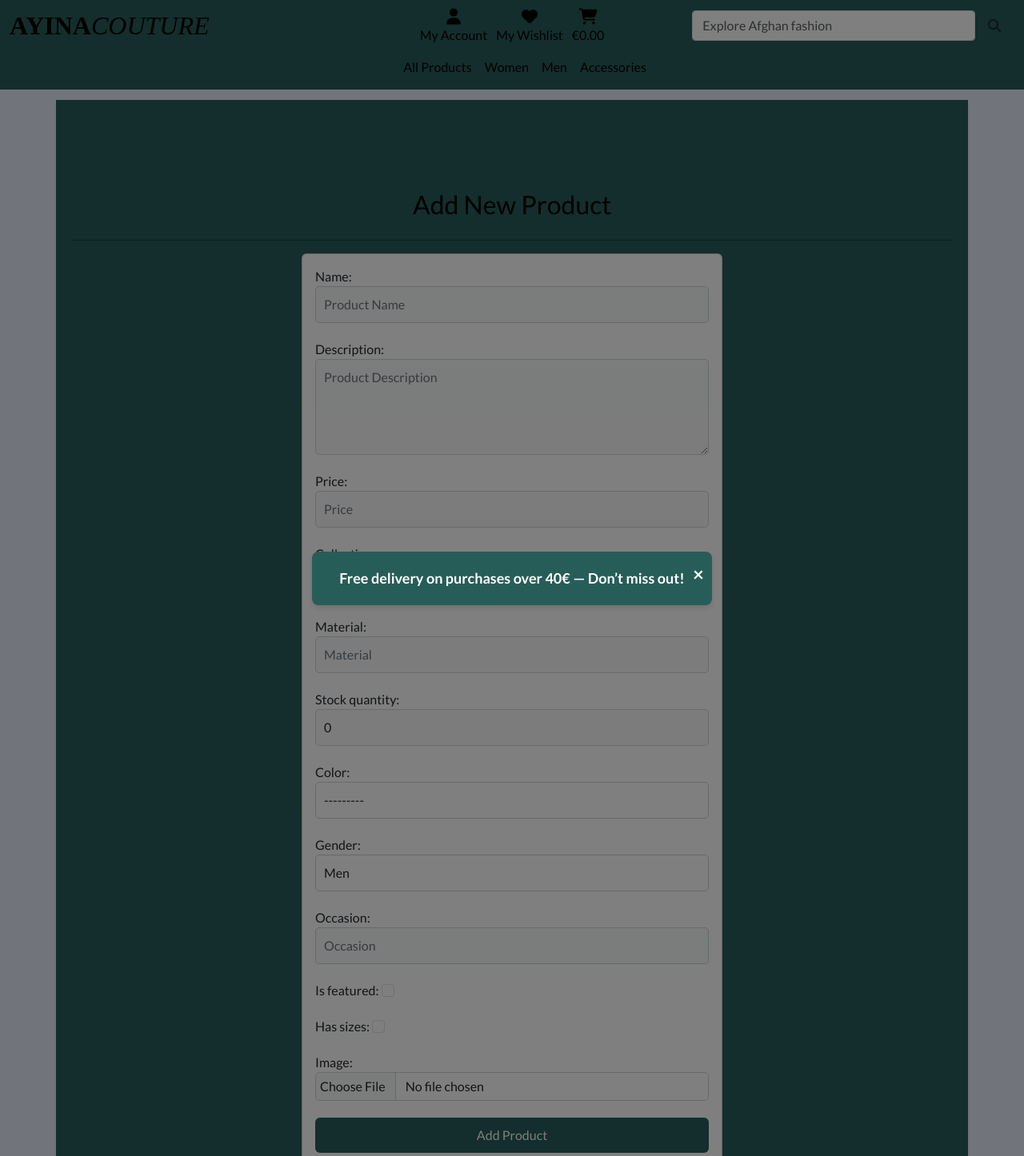
After one commit to ci-mustafa/ayina-couture, a Django app: page /products/add/ in a window 1280 px wide. The commit adds this page. Shown: the whole page at 80% size. Run offline with Django 5.2, Linux system fonts and the light colour scheme; the visitor is signed in with stand-in values (Sample User, id 1); data that the repository does not hold is empty; some libraries are stand-ins or nearby versions; some web fonts are replaced.

```diff
--- /dev/null
+++ b/products/forms.py
@@ -0,0 +1,25 @@
+from django import forms
+from .models import Product
+
+class ProductForm(forms.ModelForm):
+    class Meta:
+        model = Product
+        fields = ['name', 'description', 'price',
+        'collection','material','stock_quantity',
+        'color', 'gender', 'occasion', 'is_featured',
+        'has_sizes','image',
+        ]
+        widgets = {
+            'name': forms.TextInput(attrs={'class': 'form-control', 'placeholder': 'Product Name'}),
+            'description': forms.Textarea(attrs={'class': 'form-control', 'placeholder': 'Product Description', 'rows': 4}),
+            'price': forms.NumberInput(attrs={'class': 'form-control', 'placeholder': 'Price'}),
+            'material': forms.TextInput(attrs={'class': 'form-control', 'placeholder': 'Material'}),
+            'has_sizes': forms.CheckboxInput(attrs={'class': 'form-check-input'}),
+            'image': forms.FileInput(attrs={'class': 'form-control'}),
+            'collection': forms.Select(attrs={'class': 'form-control'}),
+            'color': forms.Select(attrs={'class': 'form-control'}),
+            'gender': forms.Select(attrs={'class': 'form-control'}),
+            'occasion': forms.TextInput(attrs={'class': 'form-control', 'placeholder': 'Occasion'}),
+            'is_featured': forms.CheckboxInput(attrs={'class': 'form-check-input'}),
+            'stock_quantity': forms.NumberInput(attrs={'class': 'form-control', 'placeholder': 'Stock Quantity'}),
+        }
--- /dev/null
+++ b/products/templates/products/product_add.html
@@ -0,0 +1,27 @@
+{% extends 'base.html' %}
+{% load static %}
+
+
+{% block content %}
+<div class="container d-flex flex-column justify-content-center align-items-center min-vh-100 product-add">
+    <div class="col-12 col-md-6">
+        <h2 class="text-center">Add New Product</h2>
+    </div>
+    <hr class="w-100 md-1">
+    <div class="row w-100 justify-content-center">
+        <!-- Product Form -->
+        <div class="col-12 col-md-6">
+            <div class="card shadow-sm">
+                <!-- Product Form Section -->
+                <div class="card-body product-info">
+                    <form method="POST" enctype="multipart/form-data">
+                        {% csrf_token %}
+                        {{ form.as_p }}
+                        <button type="submit" class="btn w-100">Add Product</button>
+                    </form>
+                </div>
+            </div>
+        </div>
+    </div>
+</div>
+{% endblock %}
--- a/products/templates/products/products.html
+++ b/products/templates/products/products.html
@@ -88,7 +88,7 @@
                         <!-- Links for updating and deleting the product -->
                         <div class="admin-links d-flex justify-content-start">
                             <a href="#" class="update-link text-primary">Update</a>
-                            <a href="#" class="delete-link text-danger">Delete</a>
+                            <a href="{% url 'product-delete' pk=product.id %}" class="delete-link text-danger">Delete</a>
                         </div>
                     {% endif %}
                     {% endif %}
--- a/products/urls.py
+++ b/products/urls.py
@@ -4,4 +4,6 @@ from . import views
 urlpatterns = [
     path('', views.all_products, name='products'),
     path('<int:pk>/', views.product_detail, name='product-detail'),
+    path('add/', views.product_add, name='product-add'),
+    path('delete/<int:pk>/', views.delete_product, name='product-delete'),
 ]
--- a/products/views.py
+++ b/products/views.py
@@ -1,8 +1,11 @@
 from django.shortcuts import render, get_object_or_404, redirect, reverse
+from django.contrib.auth.decorators import login_required
+from django.http import HttpResponseForbidden
 from django.contrib import messages
 from django.db.models import Q
 from django.core.paginator import Paginator
 from . import models
+from .forms import ProductForm
 
 
 # Products view
@@ -64,3 +67,46 @@ def product_detail(request, pk):
         'rating_range': ratings_range,
     }
     return render(request, 'products/product_detail.html', context)
+
+# Add product view
+@login_required
+def product_add(request):
+    # Check if the user is a superuser
+    if not request.user.is_superuser:
+        messages.error(request, 'You are not authorized to add products.')
+        return redirect(reverse('home'))
+
+    # Handle the form submission
+    if request.method == 'POST':
+        form = ProductForm(request.POST, request.FILES)
+        if form.is_valid():
+            form.save()  # Save the new product
+            messages.success(request, "Product added successfully.")
+            return redirect('products')  # Redirect to the product list page
+    else:
+        form = ProductForm()
+
+    context = {
+        'form': form
+    }
+    return render(request, 'products/product_add.html', context)
+
+@login_required
+def delete_product(request, pk):
+    """ Render a confirmation page before deleting a product """
+
+    if not request.user.is_superuser:
+        messages.error(request, 'You are not authorized to delete products.')
+        return redirect(reverse('home'))
+
+    product = get_object_or_404(models.Product, pk=pk)
+
+    if request.method == 'POST':  # If user confirms deletion
+        product.delete()
+        messages.success(request, 'Product deleted successfully!')
+        return redirect(reverse('products'))
+
+    context = {
+        'product': product
+    }
+    return render(request, 'products/product_delete_confirmation.html', context)
--- a/static/css/core.css
+++ b/static/css/core.css
@@ -347,7 +347,8 @@ body {
 
 
 /* Prodcut details Custom Styling */
-.product-detail {
+.product-detail,
+.product-add {
     margin-top: 125px;
     padding: 20px;
     margin-bottom: 15px;
@@ -387,6 +388,89 @@ body {
     margin-right: 15px; /* Custom margin between "Update" and "Delete" */
 }
 
+/* General product form styling */
+.product-info form {
+    display: flex;
+    flex-direction: column;
+    gap: 5px;
+}
+
+.product-info input[type="text"],
+.product-info input[type="number"],
+.product-info input[type="email"],
+.product-info input[type="password"],
+.product-info select,
+.product-info textarea {
+    width: 100%;
+    padding: 10px;
+    border: 1px solid #ced4da;
+    border-radius: 5px;
+    font-size: 16px;
+    background-color: #f8f9fa;
+    transition: all 0.3s ease-in-out;
+}
+
+
+.product-info button {
+    background-color: #275d58;
+    color: #fff;
+    padding: 10px;
+    font-size: 16px;
+    border: none;
+}
+
+.product-info button:hover {
+    background-color: black;
+    color: white;
+}
+
+
+.product-info textarea {
+    height: 120px;
+    resize: vertical;
+}
+
+.product-info input[type="file"] {
+    padding: 5px;
+    background-color: #fff;
+    border: 1px solid #ced4da;
+    border-radius: 5px;
+    font-size: 16px;
+}
+
+
+/* Dropdown Select Styling */
+.product-info select {
+    appearance: none;
+    background-color: #fff;
+    padding: 10px;
+}
+
+/* Placeholder for better UX */
+.product-info input::placeholder,
+.product-info textarea::placeholder {
+    color: #6c757d;
+    opacity: 1;
+}
+
+/* Style stock quantity input */
+.product-info input[name="stock_quantity"] {
+    width: 100%;
+}
+
+.delete-confirm {
+    padding: 20px;
+    background-color: #275d58;
+}
+
+/* Responsive Design */
+@media (max-width: 768px) {
+    .product-info form {
+        width: 100%;
+    }
+}
+
+
 
 /* Main navbar dropdown glass effect (Visible on smaller devices) */
 @media (max-width: 992px) {
--- a/templates/base.html
+++ b/templates/base.html
@@ -49,7 +49,7 @@
                         <div class="dropdown-menu border-0" aria-labelledby="user-options">
                             {% if request.user.is_authenticated %}
                             {% if request.user.is_superuser %}
-                            <a href="" class="dropdown-item">Product Management</a>
+                            <a href="{% url 'product-add' %}" class="dropdown-item">Product Management</a>
                             {% endif %}
                             <a href="" class="dropdown-item">My Profile</a>
                             <a href="{% url 'account_logout' %}" class="dropdown-item">Logout</a>
@@ -138,12 +138,12 @@
 
 
     <!-- Footer -->
-    <footer class="footer py-2">
+    <footer class="footer py-1">
         <div class="container">
             <div class="row">
                 <!-- Column for Useful Links -->
                 <div class="col-md-4 mb-3">
-                    <h5>Quick Links</h5>
+                    <h5 class="footer-title">Quick Links</h5>
                     <ul class="list-unstyled">
                         <li><a href="#">About Us</a></li>
                         <li><a href="#">Contact</a></li>
@@ -151,7 +151,7 @@
                 </div>
                 <!-- Column for Social Media Links -->
                 <div class="col-md-4 mb-3">
-                    <h5>Follow Us</h5>
+                    <h5 class="footer-title">Follow Us</h5>
                     <ul class="list-unstyled">
                         <li><a href="https://facebook.com" target="_blank"><i
                                     class="fa-brands fa-square-facebook fa-lg"></i></a></li>
@@ -159,12 +159,14 @@
                                     class="fa-brands fa-square-instagram fa-lg"></i></a></li>
                     </ul>
                 </div>
-                <hr>
-                <div class="text-center">
-                    <p>&copy; 2024 Ayina Couture. All Rights Reserved.</p>
-                </div>
             </div>
+            <hr>
+            <div class="text-center">
+                <p>&copy; 2024 Ayina Couture. All Rights Reserved.</p>
+            </div>
+        </div>
     </footer>
+
     {% block loadjs %}
     {% endblock %}
     <!-- Bootstrap JS with Popper.js for interactive components -->
--- a/templates/includes/mobile-header.html
+++ b/templates/includes/mobile-header.html
@@ -31,7 +31,7 @@
     <div class="dropdown-menu border-0" aria-labelledby="user-options">
         {% if request.user.is_authenticated %}
             {% if request.user.is_superuser %}
-                <a href="{% url 'account_logout' %}" class="dropdown-item">Product Management</a>
+                <a href="{% url 'product-add' %}" class="dropdown-item">Product Management</a>
             {% endif %}
             <a href="#" class="dropdown-item">My Profile</a>
             <a href="{% url 'account_logout' %}" class="dropdown-item">Logout</a>
```
Also changed, not shown: products/templates/products/product_delete_confirmation.html (added, +26 -0 lines), media/purple-women-kala.jpg (added).
